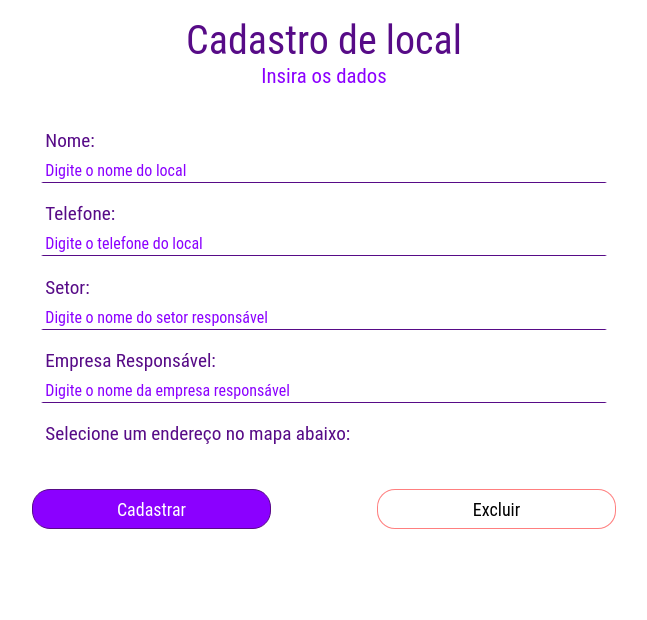
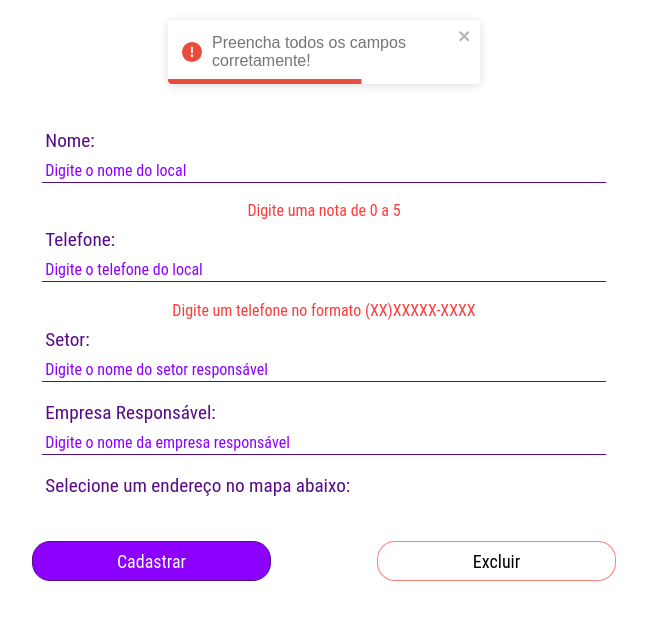
Before and after one commit to cpejr/front-web-mvpclinicas, a React (Vite) app: page /novolocal in a window 1280 px wide. Both pictures are taken after a click on the button "Cadastrar". Shown: the top 620 px of the page, without its empty margins (316-963 px from the left). Built offline with nearby package versions, Linux system fonts and the light colour scheme.

Commit message:
feat: alerta de campos não preenchidos e telefone fora da formatação

```diff
--- a/src/pages/NovoLocal/NovoLocal.jsx
+++ b/src/pages/NovoLocal/NovoLocal.jsx
@@ -10,6 +10,7 @@ import {
   Subtitulo,
   Titulo,
   TituloInput,
+  Rotulo,
 } from "./Styles";
 
 import Botao from "../../Styles/Botao/Botao";
@@ -45,7 +46,7 @@ function CadastroNovoLocal() {
 
     if (name === 'telefone' && value.length < 15) {
       setErro({ ...erro,[name]: true});
-      toast.warn("Preencha todos os campos!");
+     // toast.warn("Preencha todos os campos!");
       setErro('Preencha todos os campos');
       setNovoLocal(prevState => ({
         ...prevState,
@@ -62,24 +63,28 @@ function CadastroNovoLocal() {
   }
 
   async function requisicaoCadastroNovoLocal() {
+  const nomeErro = !novoLocal.nome;
+  const telefoneErro = !novoLocal.telefone || novoLocal.telefone.length < 15;
+  const setorErro = !novoLocal.setor;
+  const empresaErro = !novoLocal.empresa;
 
-    if(novoLocal.nome.trim()=== ''|| novoLocal.telefone.trim()=== ''|| novoLocal.setor.trim()=== ''){
+  setErro((erroAnterior)=> ({
+    ...erroAnterior,
+    nome: nomeErro,
+    telefone: telefoneErro,
+    setor: setorErro,
+    empresa: empresaErro,
+  }));
+    if(nomeErro|| telefoneErro|| setorErro || empresaErro){
+      toast.error("Preencha todos os campos corretamente!");
 
-      alert("preencha todos os campos");
-      toast.error("Preencha todos os campos!");
       return;
-    }
-    else{
+    }else{
+
+      toast.success("Local Cadastrado com sucesso!");
       const novoLocalCadastrado = await managerService.CadastroNovoLocal(
         novoLocal,
       )
-      alert('Novo local cadastrado.');
-    }
-
-    if (novoLocalCadastrado) {
-
-    } else {
-      alert('Erro ao cadastrar novo local.');
     }
 
   }
@@ -111,16 +116,21 @@ function CadastroNovoLocal() {
         <CaixaInputs>
           <ConjuntoTituloInput>
             <TituloInput>Nome:</TituloInput>
+
             <Input
               placeholder="Digite o nome do local"
               backgroundColor="white"
               heightMedia700="20px"
               marginBottomMedia700="8%"
               name="nome"
+              erro={erro.nome}
               value={novoLocal.nome}
               onChange={preenchendoDados}
               style={{ borderBottom: '1px solid #570B87' }}
             ></Input>
+
+
+            {erro.nome && <Rotulo>Digite uma nota de 0 a 5</Rotulo>}
           </ConjuntoTituloInput>
           <ConjuntoTituloInput>
             <TituloInput>Telefone:</TituloInput>
@@ -134,6 +144,7 @@ function CadastroNovoLocal() {
               onChange={preenchendoDados}
               style={{ borderBottom: '1px solid #570B87' }}
             ></Input>
+            {erro.telefone && <Rotulo>Digite um telefone no formato (XX)XXXXX-XXXX</Rotulo>}
           </ConjuntoTituloInput>
           <ConjuntoTituloInput>
             <TituloInput>Setor:</TituloInput>
@@ -183,6 +194,7 @@ function CadastroNovoLocal() {
 
         </CaixaBotoes>
       </Conteudo>
+      <AddToast/>
     </Body>
   );
 }
--- a/src/pages/NovoLocal/Styles.js
+++ b/src/pages/NovoLocal/Styles.js
@@ -223,3 +223,13 @@ export const BotoesEdicao = styled.div`
     gap: 20px;
   }
 `;
+export const Rotulo = styled.div`
+  font-size: 1em;
+  color: #ff0000c5;
+ // text-align: left;
+  font-family: Roboto Condensed;
+
+  @media (max-width: 900px) {
+    font-size: 0.8em;
+  }
+`;
```
